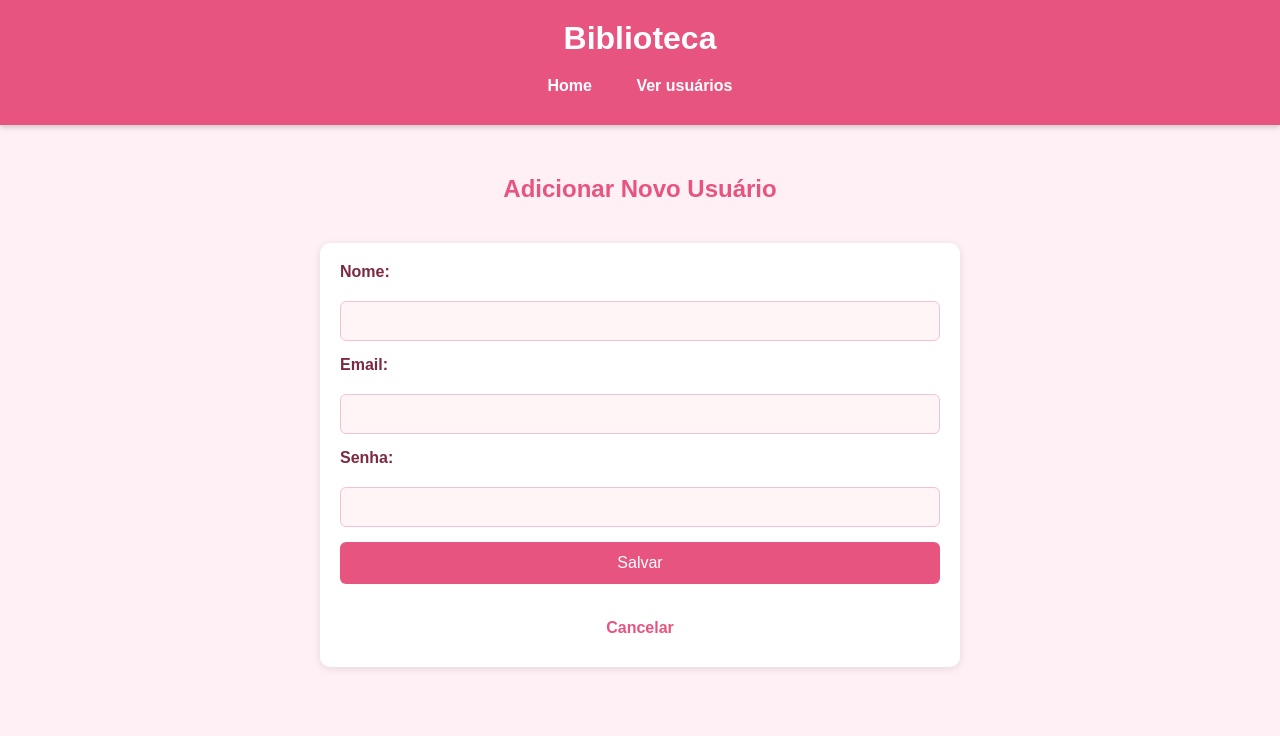
After one commit to sbiliatto/bibliotecaLais, a Flask app: page /novo_usuario in a window 1280 px wide. The commit adds this page. Shown: the top 736 px of the page. Run offline with Flask 3, Linux system fonts and the light colour scheme.

Commit message:
Add files via upload

```diff
--- a/main.py
+++ b/main.py
@@ -1,7 +1,8 @@
-from flask import Flask, render_template
+from flask import Flask, render_template, redirect, request, flash, url_for
 import fdb
 
 app = Flask(__name__)
+app.config['SECRET_KEY'] = 'sua_chave_secreta_aqui'
 
 host = 'localhost'
 database = r'C:\Users\Aluno\Desktop\BANCO.FDB'
@@ -19,5 +20,117 @@ def index():
 
     return render_template('livros.html', livros=livros)
 
+
+@app.route('/novo')
+def novo():
+    return render_template('novo.html', titulo= 'Novo Livro')
+
+
+
+@app.route('/criar', methods=['POST'])
+def criar():
+    titulo = request.form['titulo']
+    autor = request.form['autor']
+    ano_publicado = request.form['ano_publicado']
+
+    cursor = con.cursor()
+    try:
+        cursor.execute('SELECT 1 FROM lIVRO WHERE LIVRO.TITULO = ?', (titulo,))
+        if cursor.fetchone():
+            flash('Esse livro já está cadastrado')
+            return redirect(url_for('novo'))
+        cursor.execute("insert into livro(titulo, autor, ano_publicado) values (?,?,?)",
+                       (titulo, autor, ano_publicado))
+        con.commit()
+    finally:
+        cursor.close()
+    flash('O livro foi cadastrado com sucesso')
+    return redirect(url_for('index'))
+
+@app.route('/atualizar')
+def atualizar():
+    return render_template('editar.html', titulo='Editar livro')
+
+@app.route('/editar/<int:id>', methods=['GET', 'POST'])
+def editar(id):
+    cursor = con.cursor()
+    cursor.execute('select id_livro, titulo, autor, ano_publicado from livro where id_livro =?', (id,))
+    livro = cursor.fetchone()
+
+    if not livro:
+        cursor.close()
+        flash("Livro não foi encontrado")
+        return redirect(url_for('index'))
+
+
+    if request.method == 'POST':
+        titulo = request.form['titulo']
+        autor = request.form['autor']
+        ano_publicado = request.form['ano_publicacao']
+
+        cursor.execute("update livro set titulo = ?, autor = ?, ano_publicado = ? where id_livro = ?" ,
+        (titulo, autor, ano_publicado, id))
+
+        con.commit()
+        flash("Livro atualizado com sucesso")
+        return  redirect(url_for('index'))
+    cursor.close()
+    return render_template('editar.html', livro=livro, titulo= 'Editar livro')
+
+@app.route('/deletar/<int:id>', methods=('POST',))
+def deletar(id):
+        cursor = con.cursor()  # Abre o cursor
+
+        try:
+            cursor.execute('DELETE FROM livro WHERE id_livro = ?', (id,))
+            con.commit()  # Salva as alterações no banco de dados
+            flash('Livro excluído com sucesso!', 'success')  # Mensagem de sucesso
+        except Exception as e:
+            con.rollback()  # Reverte as alterações em caso de erro
+            flash('Erro ao excluir o livro.', 'error')  # Mensagem de erro
+        finally:
+            cursor.close()  # Fecha o cursor independentemente do resultado
+
+        return redirect(url_for('index'))  # Redireciona para a página principal
+
+
+@app.route('/lista_usuario')
+def lista_usuario():
+    cursor = con.cursor()
+    cursor.execute("SELECT id, nome, email, senha FROM usuarios")
+    usuarios = cursor.fetchall()
+    cursor.close()
+    return render_template('usuario.html', usuarios=usuarios)
+
+
+@app.route('/novo_usuario')
+def novo_usuario():
+    return render_template('novousuario.html', titulo='Novo Usuário')
+
+
+@app.route('/criar_usuario', methods=['POST'])
+def criar_usuario():
+    nome = request.form['nome']
+    email = request.form['email']
+    senha = request.form['senha']
+
+    cursor = con.cursor()
+    try:
+        cursor.execute("SELECT 1 FROM usuarios WHERE email = ?", (email,))
+        if cursor.fetchone():
+            flash('Esse e-mail já está cadastrado!', 'error')
+            return redirect(url_for('novo_usuario'))
+
+        cursor.execute(
+            "INSERT INTO usuarios (nome, email, senha) VALUES (?, ?, ?)",
+            (nome, email, senha)
+        )
+        con.commit()
+    finally:
+        cursor.close()
+
+    flash('Usuário cadastrado com sucesso!', 'success')
+    return redirect(url_for('lista_usuario'))
+
 if __name__ == '__main__':
     app.run(debug=True)
--- /dev/null
+++ b/static/style.css
@@ -0,0 +1,183 @@
+/* ====== Estilos Gerais ====== */
+body {
+    font-family: Arial, Helvetica, sans-serif;
+    background-color: #fff0f5; /* Rosa clarinho */
+    margin: 0;
+    padding: 0;
+    color: #4a2c3b;
+}
+
+/* ====== Cabeçalho ====== */
+header {
+    background-color: #e75480; /* Rosa forte */
+    color: white;
+    padding: 20px;
+    text-align: center;
+    box-shadow: 0 2px 6px rgba(0,0,0,0.2);
+}
+
+header h1 {
+    margin: 0;
+    font-size: 2rem;
+}
+
+header nav {
+    margin-top: 10px;
+}
+
+header nav a {
+    margin: 0 10px;
+    color: white;
+    text-decoration: none;
+    font-weight: bold;
+}
+
+header nav a:hover {
+    text-decoration: underline;
+}
+
+/* ====== Mensagens Flash ====== */
+.flash-messages {
+    margin-top: 15px;
+    text-align: center;
+}
+
+.flash {
+    padding: 10px;
+    border-radius: 6px;
+    margin: 8px auto;
+    max-width: 500px;
+    font-weight: bold;
+}
+
+.flash.success {
+    background-color: #f8e1eb;
+    color: #7d2941;
+    border: 1px solid #f3c1d6;
+}
+
+.flash.error {
+    background-color: #fcdde2;
+    color: #721c24;
+    border: 1px solid #f5b5c0;
+}
+
+.flash.warning {
+    background-color: #fff0f5;
+    color: #8a2c4e;
+    border: 1px solid #f8cdd8;
+}
+
+/* ====== Conteúdo Principal ====== */
+main {
+    padding: 30px;
+}
+
+/* ====== Títulos ====== */
+main h2 {
+    text-align: center;
+    margin-bottom: 20px;
+    color: #e75480;
+}
+
+/* ====== Tabela de Livros ====== */
+table {
+    width: 90%;
+    margin: 0 auto;
+    border-collapse: collapse;
+    background-color: white;
+    box-shadow: 0 2px 8px rgba(0,0,0,0.1);
+    border-radius: 8px;
+    overflow: hidden;
+}
+
+thead {
+    background-color: #e75480;
+    color: white;
+}
+
+thead th {
+    padding: 12px;
+    font-size: 1rem;
+    text-transform: uppercase;
+}
+
+tbody td {
+    padding: 12px;
+    text-align: center;
+    border-bottom: 1px solid #f3c1d6;
+}
+
+tbody tr:nth-child(even) {
+    background-color: #fff5f7;
+}
+
+tbody tr:hover {
+    background-color: #fcdde2;
+}
+
+/* ====== Formulário de Adicionar Livro ====== */
+form {
+    max-width: 600px;
+    margin: 40px auto;
+    background: white;
+    border-radius: 10px;
+    box-shadow: 0 2px 8px rgba(0,0,0,0.1);
+    padding: 20px;
+    display: flex;
+    flex-direction: column;
+    gap: 15px;
+}
+
+label {
+    font-weight: bold;
+    margin-bottom: 5px;
+    color: #7d2941;
+}
+
+input {
+    padding: 10px;
+    border: 1px solid #f3c1d6;
+    border-radius: 6px;
+    font-size: 1rem;
+    background-color: #fff5f7;
+    transition: 0.2s;
+}
+
+input:focus {
+    outline: none;
+    border-color: #e75480;
+    background-color: #ffe6ef;
+}
+
+/* ====== Botões ====== */
+button {
+    padding: 12px;
+    background-color: #e75480;
+    color: white;
+    border: none;
+    border-radius: 6px;
+    font-size: 1rem;
+    cursor: pointer;
+    transition: 0.3s;
+}
+
+button:hover {
+    background-color: #c73e67;
+}
+
+a {
+    text-align: center;
+    display: inline-block;
+    padding: 10px;
+    color: #e75480;
+    text-decoration: none;
+    font-weight: bold;
+    margin-top: 10px;
+    transition: 0.3s;
+}
+
+a:hover {
+    color: #c73e67;
+    text-decoration: underline;
+}
--- /dev/null
+++ b/templates/novousuario.html
@@ -0,0 +1,36 @@
+<!DOCTYPE html>
+<html lang="pt-br">
+<head>
+    <meta charset="UTF-8">
+    <meta name="viewport" content="width=device-width, initial-scale=1.0">
+    <title>Adicionar Novo Usuário</title>
+    <link rel="stylesheet" href="{{ url_for('static', filename='style.css') }}">
+</head>
+<body>
+<header>
+    <h1>Biblioteca</h1>
+    <nav>
+        <a href="{{ url_for('index') }}">Home</a>
+        <a href="{{ url_for('lista_usuario') }}">Ver usuários</a>
+    </nav>
+</header>
+
+<main>
+    <h2>Adicionar Novo Usuário</h2>
+
+    <form action="{{ url_for('criar_usuario') }}" method="post">
+        <label for="nome">Nome:</label>
+        <input type="text" id="nome" name="nome" required>
+
+        <label for="email">Email:</label>
+        <input type="email" id="email" name="email" required>
+
+        <label for="senha">Senha:</label>
+        <input type="text" id="senha" name="senha" required>
+
+        <button type="submit">Salvar</button>
+        <a href="{{ url_for('lista_usuario') }}">Cancelar</a>
+    </form>
+</main>
+</body>
+</html>
```
Also changed, not shown: templates/editar.html (added, +31 -0 lines), templates/editarusuario.html (added, +36 -0 lines), templates/livros.html (+17 -1 lines), templates/novo.html (added, +32 -0 lines), templates/usuario.html (added, +57 -0 lines).
